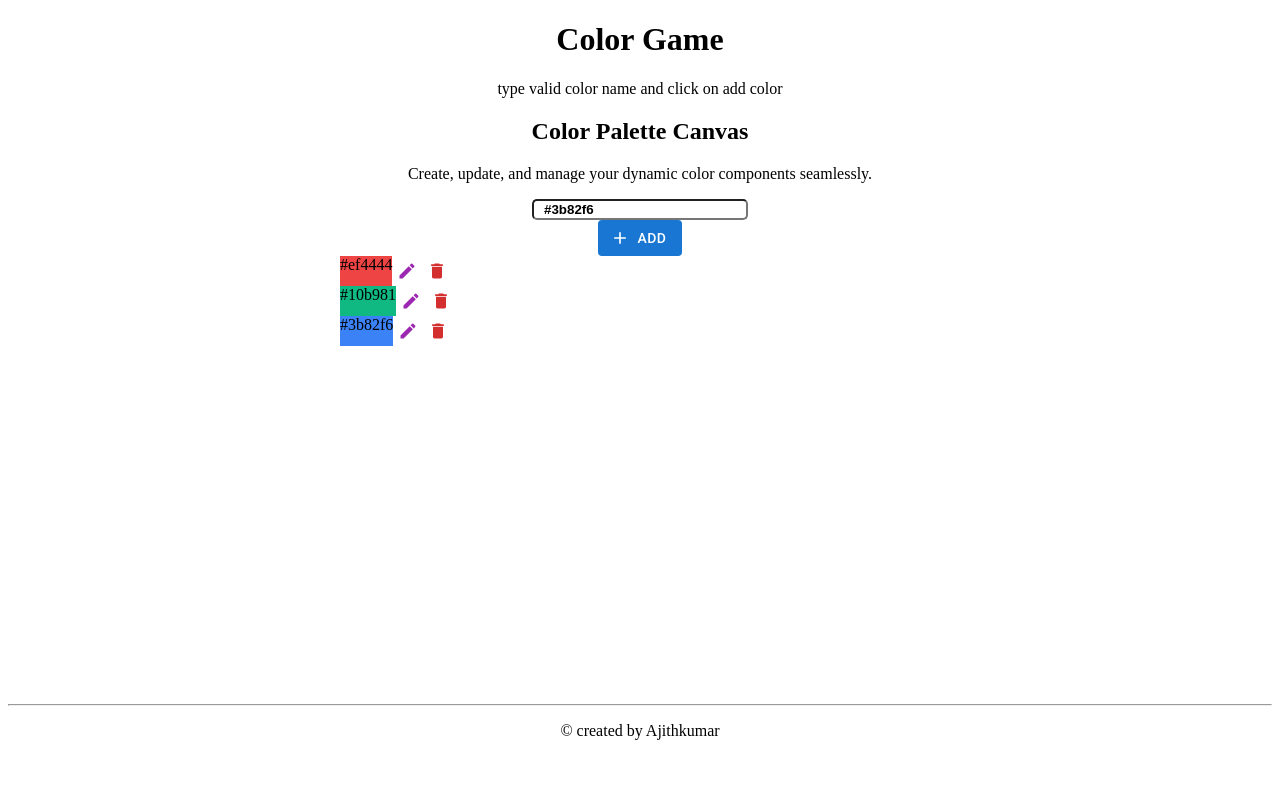
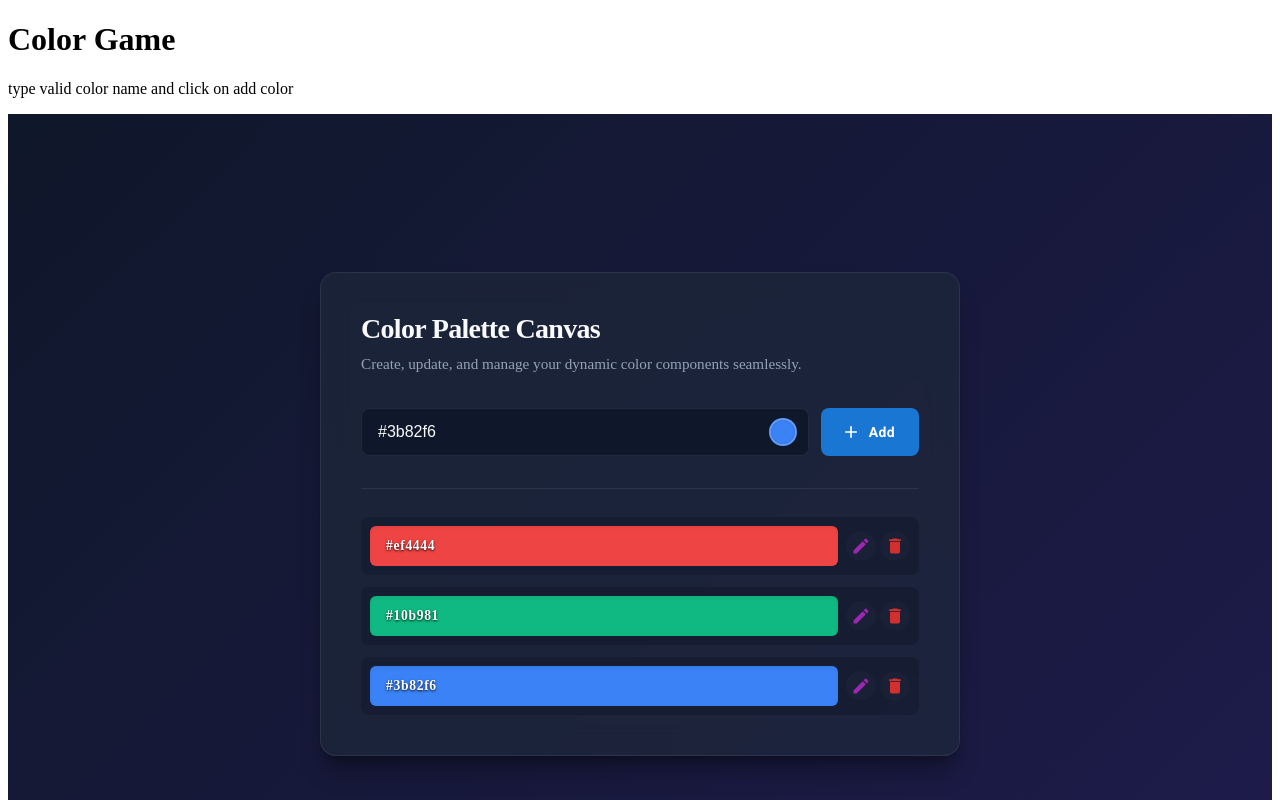
Before and after one commit to AJITH1509/Color-Game, a React (Vite) app: page / in a window 1280 px wide. Shown: the top 800 px of the page. Built offline with nearby package versions, Linux system fonts and the light colour scheme.

Commit message:
Refactor App.css with modern layout variables
Added modern layout tokens and properties for improved styling.

```diff
--- a/src/App.css
+++ b/src/App.css
@@ -1,50 +1,200 @@
-.colors-container{
-  margin: 0px auto;
-  display: flex;
-  max-width: 600px;
+/* Modern Layout Tokens & Properties */
+:root {
+  --bg-gradient: linear-gradient(135deg, #0f172a 0%, #1e1b4b 100%);
+  --card-bg: rgba(30, 41, 59, 0.7);
+  --card-border: rgba(255, 255, 255, 0.08);
+  --text-main: #f8fafc;
+  --text-muted: #94a3b8;
+  --input-bg: #0f172a;
+  --radius-lg: 16px;
+  --radius-md: 8px;
+  --transition-smooth: all 0.25s cubic-bezier(0.4, 0, 0.2, 1);
+  --shadow-card: 0 20px 25px -5px rgb(0 0 0 / 0.3), 0 8px 10px -6px rgb(0 0 0 / 0.3);
+}
 
-}
-.para{
-  text-align: center;
-}
-.color-Blocks{
-  margin: 0px auto;
-  width: 500px;
-  height: 20px;
-  margin-top: 5px;
-  border-radius: 5px;
-}
-.header{
-  text-align: center;
-}
-.main-container{
-  min-height: 70vh;
-}
-.container{
+.main-container {
+  min-height: 100vh;
+  background: var(--bg-gradient);
   display: flex;
   justify-content: center;
-}
-input{
-  outline: none;
-  width: 200px;
-  border-radius: 5px;
-  padding-left: 10px;
-  font-weight: bolder;
-  transition: width 0.3s;
-}
-input:focus{
-  border:none;
-  width: 205px;
-  outline: 3px solid blue;
-
+  align-items: center;
+  padding: 2rem 1rem;
+  box-sizing: border-box;
 }
 
-@media screen and (max-width:768px) {
-  .color-Blocks{
-    margin: 0px auto;
-    width: 300px;
-    height: 20px;
-    margin-top: 5px;
-    border-radius: 5px;
+/* Elegant Dashboard Container Pattern */
+.app-card {
+  background: var(--card-bg);
+  backdrop-filter: blur(16px);
+  -webkit-backdrop-filter: blur(16px);
+  border: 1px solid var(--card-border);
+  border-radius: var(--radius-lg);
+  box-shadow: var(--shadow-card);
+  width: 100%;
+  max-width: 640px;
+  padding: 2.5rem;
+  box-sizing: border-box;
+}
+
+.app-header {
+  margin-bottom: 2rem;
+}
+
+.app-header h2 {
+  margin: 0 0 0.5rem 0;
+  color: var(--text-main);
+  font-size: 1.75rem;
+  font-weight: 700;
+  letter-spacing: -0.025em;
+}
+
+.app-header p {
+  margin: 0;
+  color: var(--text-muted);
+  font-size: 0.95rem;
+  line-height: 1.5;
+}
+
+/* Unified Control Group Layout */
+.input-control-group {
+  display: flex;
+  gap: 0.75rem;
+  width: 100%;
+  margin-bottom: 2rem;
+}
+
+.input-wrapper {
+  position: relative;
+  flex: 1;
+  display: flex;
+  align-items: center;
+}
+
+.color-text-input {
+  width: 100%;
+  height: 48px;
+  background-color: var(--input-bg);
+  border: 1px solid var(--card-border);
+  border-radius: var(--radius-md);
+  padding: 0 3.5rem 0 1rem;
+  color: var(--text-main);
+  font-size: 1rem;
+  font-weight: 500;
+  outline: none;
+  box-sizing: border-box;
+  transition: var(--transition-smooth);
+}
+
+.color-text-input:focus {
+  border-color: #3b82f6;
+  box-shadow: 0 0 0 4px rgba(59, 130, 246, 0.15);
+}
+
+/* Built-in Indicator Preview inside Input Node */
+.input-color-preview {
+  position: absolute;
+  right: 12px;
+  width: 24px;
+  height: 24px;
+  border-radius: 50%;
+  border: 2px solid rgba(255, 255, 255, 0.2);
+  box-shadow: inset 0 0 2px rgba(0, 0, 0, 0.2);
+  transition: var(--transition-smooth);
+}
+
+.action-button {
+  height: 48px;
+  padding: 0 1.5rem !important;
+  font-weight: 600 !important;
+  text-transform: none !important;
+  border-radius: var(--radius-md) !important;
+}
+
+.palette-divider {
+  height: 1px;
+  background: var(--card-border);
+  margin-bottom: 1.75rem;
+}
+
+/* Beautiful dynamic display strips */
+.colors-list-wrapper {
+  display: flex;
+  flex-direction: column;
+  gap: 0.75rem;
+}
+
+.colors-container {
+  display: flex;
+  align-items: center;
+  background: rgba(15, 23, 42, 0.4);
+  padding: 0.5rem;
+  border-radius: var(--radius-md);
+  border: 1px solid transparent;
+  transition: var(--transition-smooth);
+}
+
+.colors-container:hover {
+  border-color: var(--card-border);
+  background: rgba(15, 23, 42, 0.6);
+  transform: translateX(2px);
+}
+
+.color-strip-preview {
+  flex: 1;
+  height: 40px;
+  border-radius: 6px;
+  display: flex;
+  align-items: center;
+  padding-left: 1rem;
+  position: relative;
+  overflow: hidden;
+  box-shadow: inset 0 2px 4px rgba(0,0,0,0.06);
+}
+
+/* Smart text drop shadow on color badging for optimal contrast visibility */
+.color-value-badge {
+  color: #ffffff;
+  font-size: 0.85rem;
+  font-weight: 700;
+  text-shadow: 0 1px 3px rgba(0, 0, 0, 0.4), 0 1px 2px rgba(0, 0, 0, 0.6);
+  letter-spacing: 0.05em;
+}
+
+.action-actions-group {
+  display: flex;
+  gap: 0.25rem;
+  padding-left: 0.5rem;
+}
+
+.action-icon-btn {
+  background: rgba(255, 255, 255, 0.02) !important;
+  transition: var(--transition-smooth) !important;
+}
+
+.action-icon-btn:hover {
+  background: rgba(255, 255, 255, 0.08) !important;
+}
+
+.empty-state {
+  color: var(--text-muted);
+  text-align: center;
+  font-size: 0.95rem;
+  margin: 2rem 0;
+}
+
+/* Fluid Mobile Layout Rules */
+@media screen and (max-width: 600px) {
+  .app-card {
+    padding: 1.5rem;
+  }
+
+  .input-control-group {
+    flex-direction: column;
+    gap: 0.5rem;
+  }
+
+  .color-text-input,
+  .action-button {
+    width: 100%;
   }
 }
```
